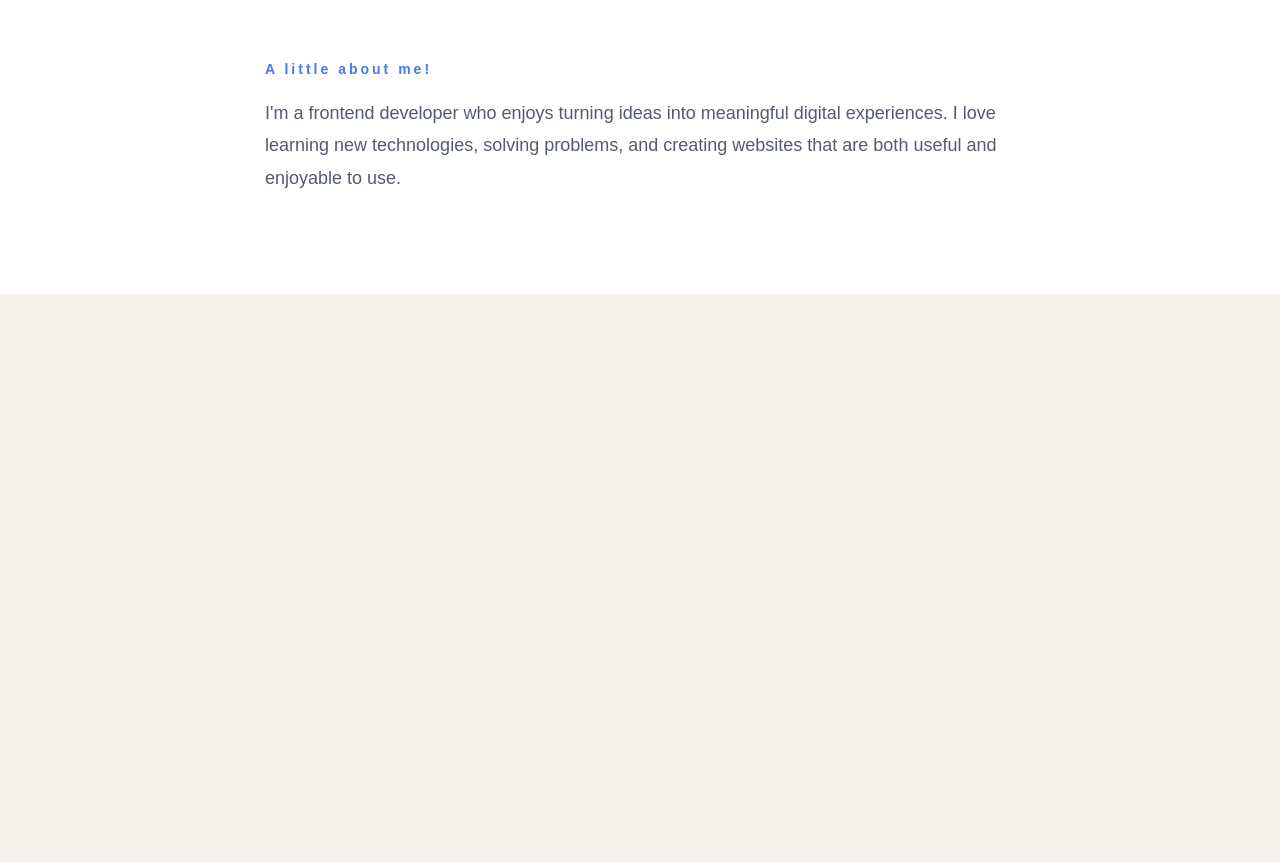
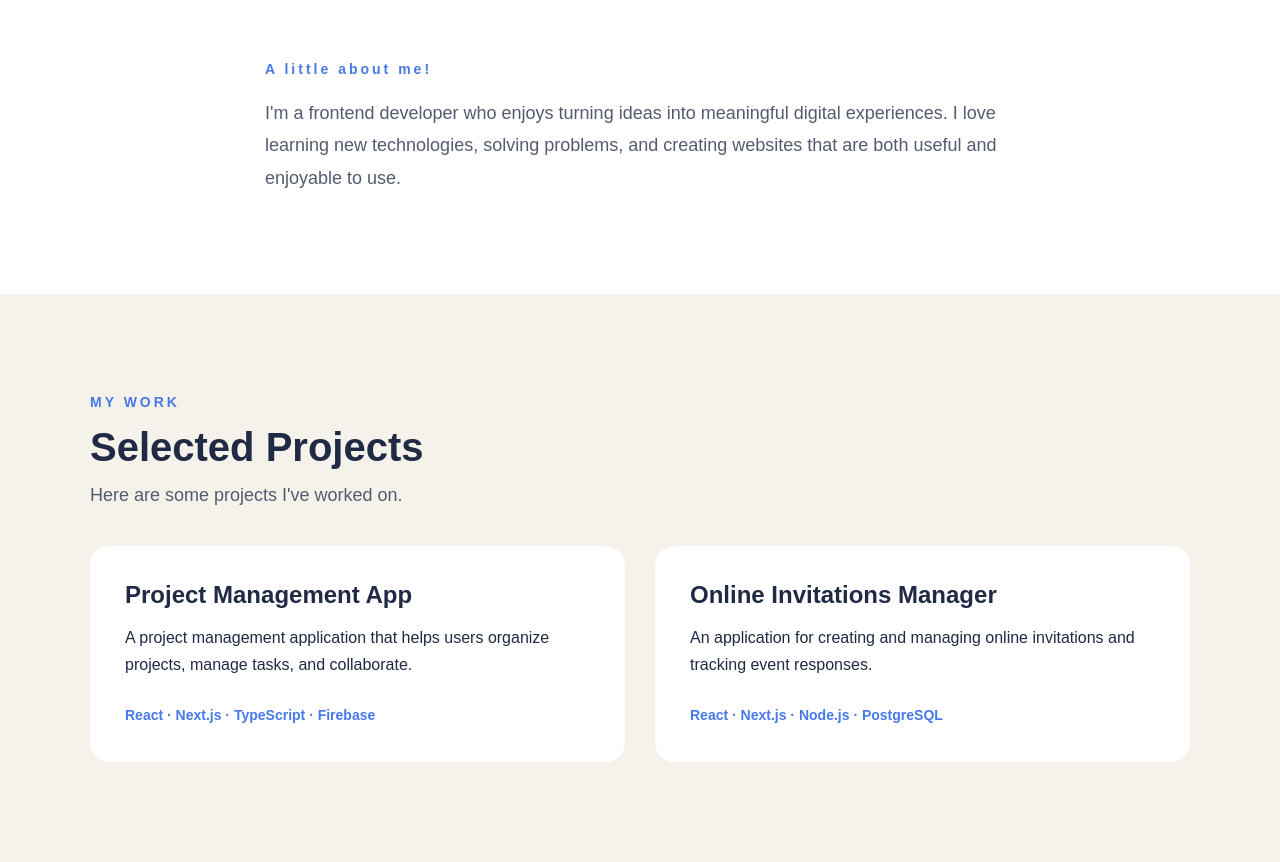
Before and after one commit to AnushaPotta/My-Portfolio, a plain HTML site: page index.html in a window 1280 px wide. Shown: the part 727-1589 px from the top of the page. Before the commit the page ends 1021 px from the top, so only its background shows below. Drawn offline with Linux system fonts and the light colour scheme.

Commit message:
add projects section html and styles

```diff
--- a/index.html
+++ b/index.html
@@ -41,6 +41,35 @@
           </p>
         </div>
       </section>
+      <section class="projects" id="projects">
+        <div class="projects-content">
+          <p class="project-label">MY WORK</p>
+          <h2>Selected Projects</h2>
+          <p class="projects-description">
+            Here are some projects I've worked on.
+          </p>
+          <div class="project-grid">
+            <div class="project-card">
+              <h3>Project Management App</h3>
+              <p>
+                A project management application that helps users organize
+                projects, manage tasks, and collaborate.
+              </p>
+              <p class="project-tech">
+                React · Next.js · TypeScript · Firebase
+              </p>
+            </div>
+            <div class="project-card">
+              <h3>Online Invitations Manager</h3>
+              <p>
+                An application for creating and managing online invitations and
+                tracking event responses.
+              </p>
+              <p class="project-tech">React · Next.js · Node.js · PostgreSQL</p>
+            </div>
+          </div>
+        </div>
+      </section>
     </main>
     <script src="script.js"></script>
   </body>
--- a/style.css
+++ b/style.css
@@ -122,6 +122,55 @@ nav a:hover {
   line-height: 1.8;
   color: #555b6e;
 }
+.projects {
+  padding: 100px 30px;
+}
+
+.project-label {
+  color: #4779e8;
+
+  font-size: 14px;
+  font-weight: bold;
+  letter-spacing: 3px;
+  margin-bottom: 15px;
+}
+
+.projects-content h2 {
+  font-size: 40px;
+  margin-bottom: 15px;
+}
+.projects-content {
+  max-width: 1100px;
+  margin: 0 auto;
+}
+.projects-description {
+  font-size: 18px;
+  color: #555b6e;
+  margin-bottom: 40px;
+}
+.project-grid {
+  display: grid;
+  grid-template-columns: repeat(2, 1fr);
+  gap: 30px;
+}
+.project-card {
+  background-color: white;
+  padding: 35px;
+  border-radius: 20px;
+}
+.project-card h3 {
+  font-size: 24px;
+  margin-bottom: 15px;
+}
+.project-card p {
+  line-height: 1.7;
+}
+.project-tech {
+  margin-top: 25px;
+  color: #4779e8;
+  font-weight: bold;
+  font-size: 14px;
+}
 
 @media (max-width: 768px) {
   .hero {
```
